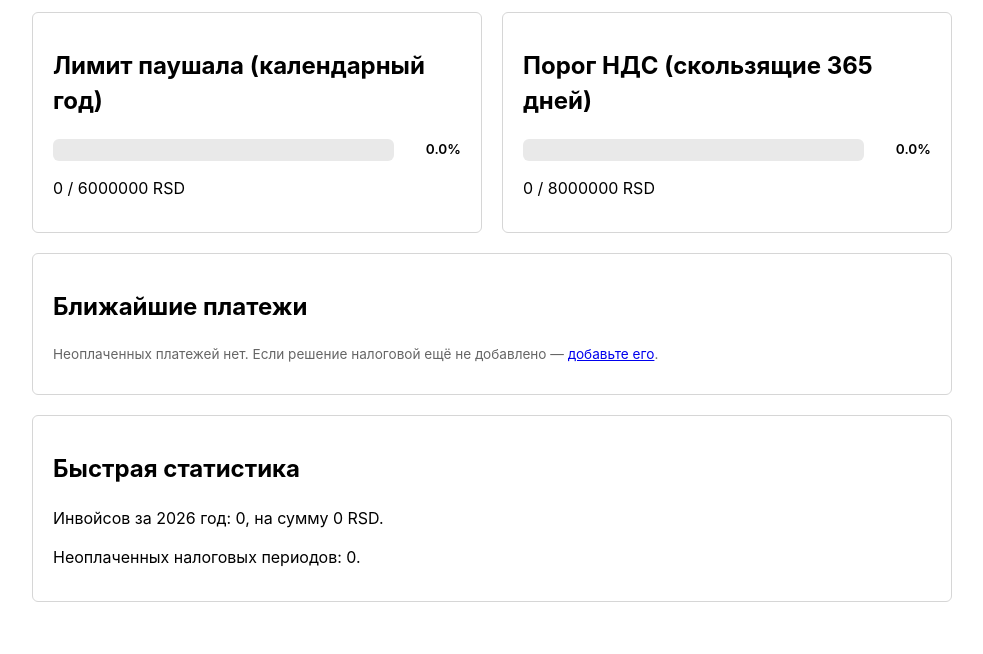
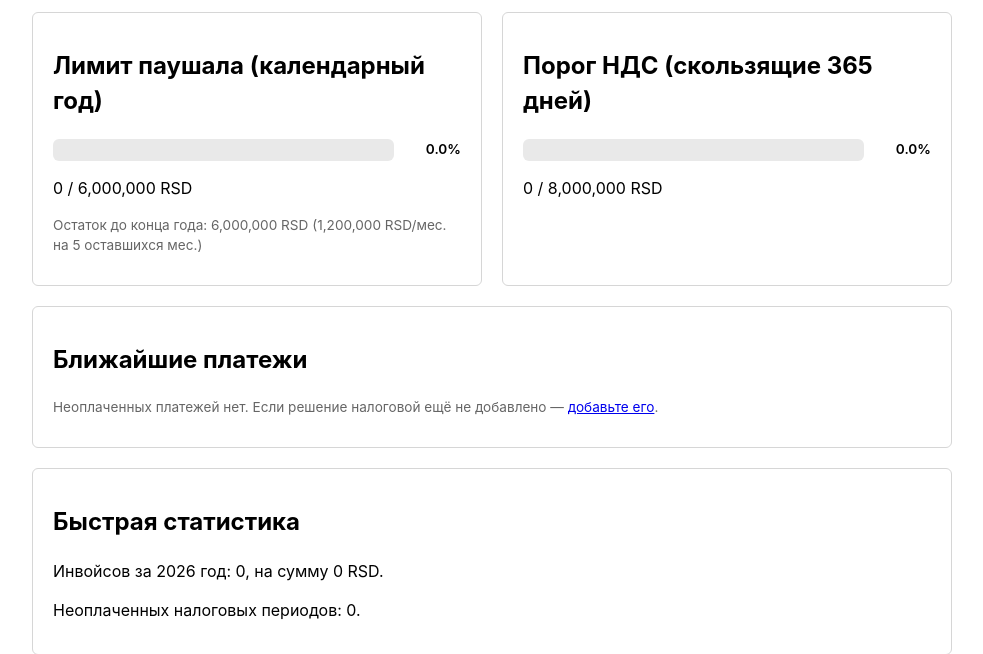
Before and after one commit to paskevich/pausaljivac, a Flask app: page / in a window 1280 px wide. Shown: the part 201-855 px from the top of the page, without its empty margins (148-1131 px from the left). Before the commit the page ends 803 px from the top, so only its background shows below. Run offline with Flask 3, Linux system fonts and the light colour scheme; data that the repository does not hold is empty.

Commit message:
feat(dashboard): show remaining pausal allowance until year-end
Adds remaining, months_left, and remaining_per_month to the pausal
limit dict, and displays "остаток до конца года" total + per-month
breakdown (current month counts as remaining) under the pausal
progress bar. Money values on the dashboard now use the |money filter.

Co-Authored-By: Claude Sonnet 5 <noreply@anthropic.com>

```diff
--- a/services/limit_calculations.py
+++ b/services/limit_calculations.py
@@ -54,6 +54,11 @@ def limit_status(total, limit):
 
 def get_dashboard_limits(db):
     pausal = limit_status(current_calendar_year_total(db), config.PAUSAL_LIMIT_RSD)
+    pausal["remaining"] = max(pausal["limit"] - pausal["total"], 0)
+    months_left = 12 - date.today().month + 1
+    pausal["months_left"] = months_left
+    pausal["remaining_per_month"] = pausal["remaining"] / months_left if months_left else 0
+
     vat = limit_status(rolling_365_day_total(db), config.VAT_THRESHOLD_RSD)
     return {
         "pausal": pausal,
--- a/templates/dashboard.html
+++ b/templates/dashboard.html
@@ -19,7 +19,8 @@
       </div>
       <span class="progress-label">{{ limits.pausal.percent }}%</span>
     </div>
-    <p>{{ '%.0f'|format(limits.pausal.total) }} / {{ '%.0f'|format(limits.pausal.limit) }} RSD</p>
+    <p>{{ limits.pausal.total|money(0) }} / {{ limits.pausal.limit|money(0) }} RSD</p>
+    <p class="hint">Остаток до конца года: {{ limits.pausal.remaining|money(0) }} RSD ({{ limits.pausal.remaining_per_month|money(0) }} RSD/мес. на {{ limits.pausal.months_left }} оставшихся мес.)</p>
     {% if limits.pausal.level == 'danger' %}
     <p class="hint">⚠ Внимание: близко к лимиту паушального режима (6 000 000 RSD за календарный год).</p>
     {% elif limits.pausal.level == 'warn' %}
@@ -35,7 +36,7 @@
       </div>
       <span class="progress-label">{{ limits.vat.percent }}%</span>
     </div>
-    <p>{{ '%.0f'|format(limits.vat.total) }} / {{ '%.0f'|format(limits.vat.limit) }} RSD</p>
+    <p>{{ limits.vat.total|money(0) }} / {{ limits.vat.limit|money(0) }} RSD</p>
     {% if limits.vat.level == 'danger' %}
     <p class="hint">⚠ Внимание: приближаетесь к порогу обязательной регистрации НДС (8 000 000 RSD за скользящие 365 дней).</p>
     {% elif limits.vat.level == 'warn' %}
@@ -57,7 +58,7 @@
           {{ p['due_date'] }}
           {% if p['due_date'] < today %}<span class="badge badge-overdue">просрочен</span>{% endif %}
         </td>
-        <td>{{ '%.2f'|format(p['amount_due']) }}</td>
+        <td>{{ p['amount_due']|money }}</td>
         <td>
           <form method="post" action="{{ url_for('tax.mark_paid', payment_id=p['id']) }}">
             <button type="submit">Оплачено</button>
@@ -74,7 +75,7 @@
 
 <div class="card">
   <h2>Быстрая статистика</h2>
-  <p>Инвойсов за {{ today[:4] }} год: {{ invoice_stats['cnt'] }}, на сумму {{ '%.0f'|format(invoice_stats['total_rsd']) }} RSD.</p>
+  <p>Инвойсов за {{ today[:4] }} год: {{ invoice_stats['cnt'] }}, на сумму {{ invoice_stats['total_rsd']|money(0) }} RSD.</p>
   <p>Неоплаченных налоговых периодов: {{ unpaid_count }}.</p>
 </div>
 {% endblock %}
```
